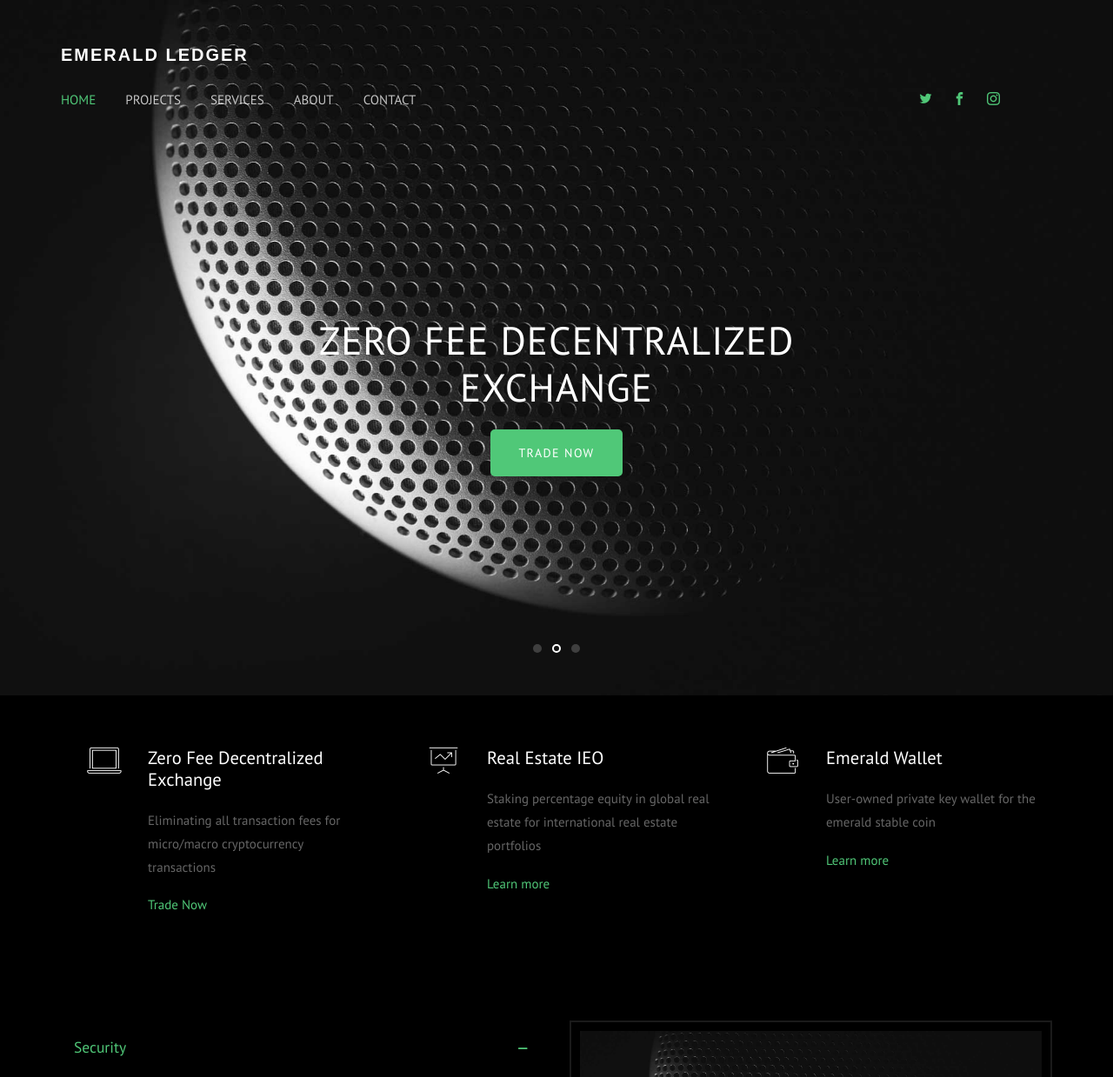
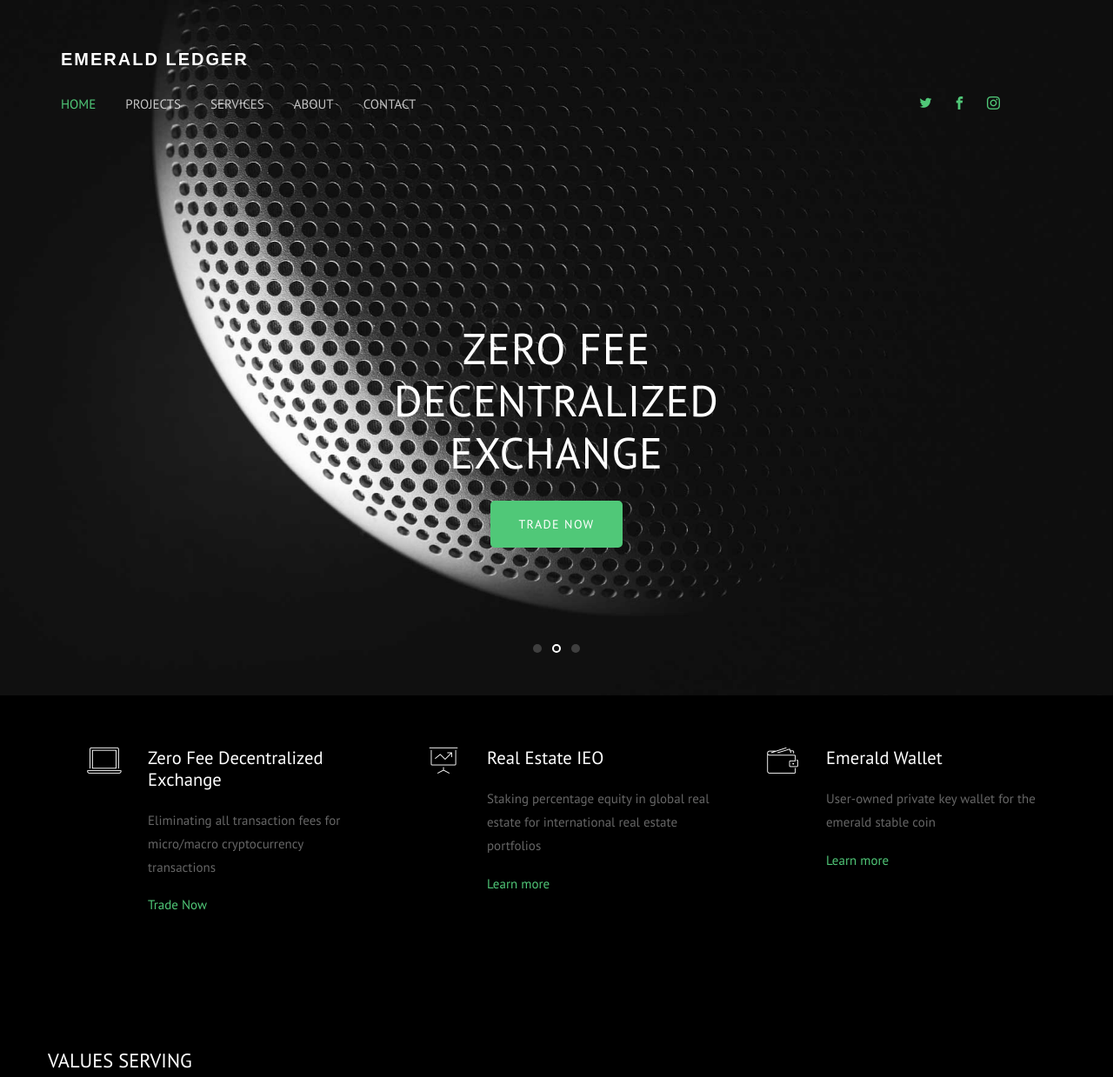
Before and after one commit to emerald-ledger-technologies/company_website, a website: page index.html in a window 1280 px wide. Shown: the top 1239 px of the page at 87% size. Drawn offline with Linux system fonts and the light colour scheme; files whose address does not match are found by name; a web font is replaced by a local one.

Commit message:
small changes

```diff
--- a/css/style.css
+++ b/css/style.css
@@ -105,7 +105,7 @@ a.hover-reverse:hover, a.hover-reverse:focus, a.hover-reverse:active {
 }
 
 .probootstrap-header {
-  padding-top: 45px;
+  padding-top: 50px;
   padding-bottom: 30px;
   width: 100%;
   z-index: 12;
@@ -1067,7 +1067,7 @@ figure:hover figcaption, figure:focus figcaption {
 
 .slides-text h2 {
   font-weight:'200';
-  font-size: 45px;
+  font-size: 50px;
   color: #ffffff;
   text-transform: uppercase;
   letter-spacing: 1px;
--- a/index.html
+++ b/index.html
@@ -152,8 +152,11 @@
   <div class="probootstrap-section">
     <div class="container">
       <div class="row">
+        <div class="probootstrap-animate" data-animate-effect="fadeInLeft">
+          <h2 class="mb30" data-animate-effect="fadeInLeft">VALUES SERVING</h2>
+        </div>
+
         <div class="col-md-6 probootstrap-animate" data-animate-effect="fadeInLeft">
-
           <div class="panel-group probootstrap-panel" id="accordion" role="tablist" aria-multiselectable="true">
             <div class="panel panel-default">
               <div class="panel-heading" role="tab" id="headingOne">
```
